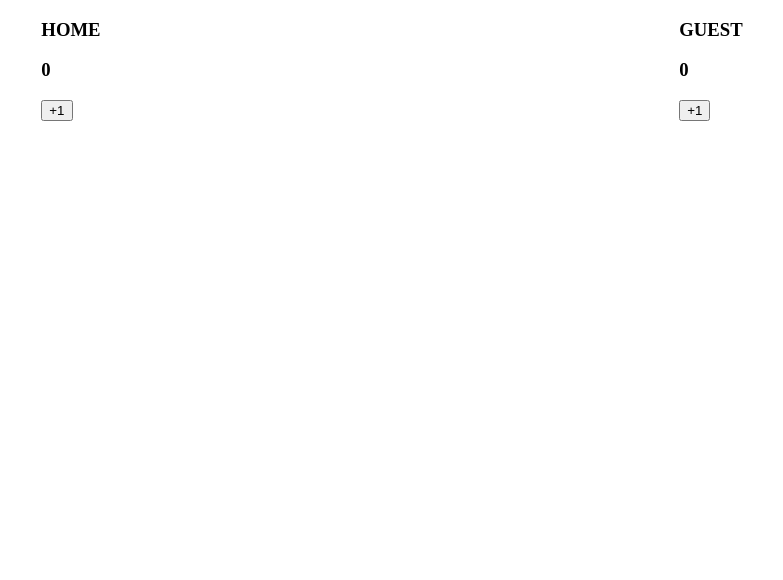
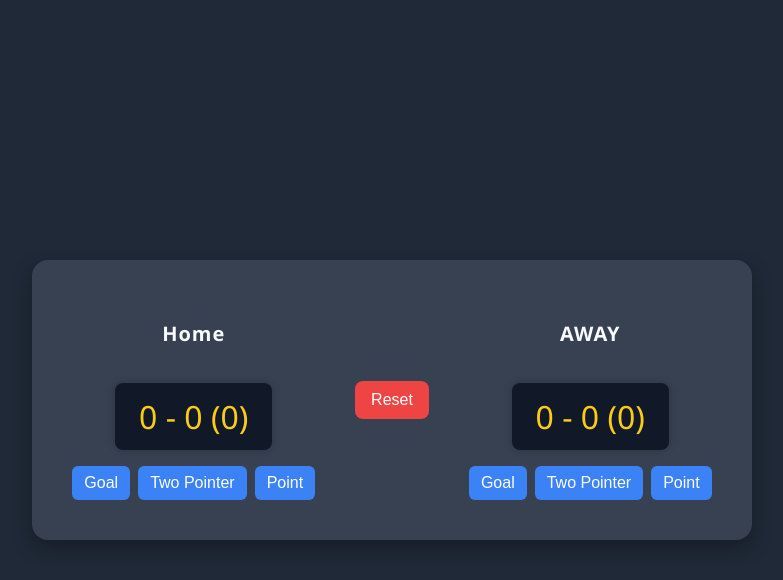
Before and after one commit to TadhgRooney/GaaScoreTracker, a plain HTML site: page index.html in a window 1280 px wide. Shown: the whole page, without its empty margins (248-1031 px from the left). Drawn offline with Linux system fonts and the light colour scheme.

Commit message:
Add files via upload
Upgraded UI, added a reset button, made goals and points separate and let user type in name of team

```diff
--- a/index.css
+++ b/index.css
@@ -1,8 +1,93 @@
-body{
+/* Reset + Center */
+body {
   margin: 0;
+  font-family: 'Segoe UI', sans-serif;
+  background-color: #1f2937;
+  color: #f9fafb;
+  display: flex;
+  justify-content: center;
+  align-items: center;
+  height: 100vh;
 }
 
-.container{
+/* Main Container */
+.scoreboard {
   display: flex;
-  justify-content: space-around;
+  align-items: center;
+  justify-content: space-between;
+  gap: 40px;
+  background-color: #374151;
+  padding: 40px;
+  border-radius: 16px;
+  box-shadow: 0 8px 20px rgba(0, 0, 0, 0.3);
 }
+
+/* Team Box */
+.team {
+  display: flex;
+  flex-direction: column;
+  align-items: center;
+  gap: 16px;
+}
+
+/* Heading */
+.team-header {
+  font-size: 20px;
+  font-weight: 600;
+  letter-spacing: 1px;
+}
+
+/* Score Display */
+.score {
+  font-size: 32px;
+  padding: 12px 24px;
+  background-color: #111827;
+  color: #facc15;
+  border-radius: 8px;
+  min-width: 100px;
+  text-align: center;
+  box-shadow: 0 0 8px rgba(0, 0, 0, 0.2);
+}
+
+/* Button Group */
+.btn-group {
+  display: flex;
+  gap: 8px;
+}
+
+/* Score Buttons */
+.button {
+  padding: 8px 12px;
+  background-color: #3b82f6;
+  color: white;
+  font-size: 16px;
+  border: none;
+  border-radius: 6px;
+  cursor: pointer;
+  transition: background-color 0.2s ease;
+}
+
+.button:hover {
+  background-color: #2563eb;
+}
+
+/* Reset Button */
+.reset-wrapper {
+  display: flex;
+  align-items: center;
+}
+
+.reset-btn {
+  padding: 10px 16px;
+  background-color: #ef4444;
+  color: white;
+  font-size: 16px;
+  border: none;
+  border-radius: 8px;
+  cursor: pointer;
+  transition: background-color 0.2s ease;
+}
+
+.reset-btn:hover {
+  background-color: #dc2626;
+}
--- a/index.html
+++ b/index.html
@@ -1,19 +1,41 @@
-<html>
+<!DOCTYPE html>
+<html lang="en">
 <head>
+  <meta charset="UTF-8" />
+  <meta name="viewport" content="width=device-width, initial-scale=1.0" />
+  <title>Scoreboard</title>
   <link rel="stylesheet" href="index.css">
 </head>
 <body>
-        <div class="container">
-            <div>
-                <h3>HOME</h3>
-                <h3 id = home-score>0</h3>
-                <button id = "home-score-btn" onclick="incrementHomeScore()">+1</button>
+  <div class="scoreboard">
+
+    <!-- Home Team -->
+    <div class="team">
+      <h3 class="team-header" id="away-name" contenteditable="true">Home</h3>
+      <div id="home-score" class="score">0 - 0 (0)</div>
+      <div class="btn-group">
+        <button onclick="incrementHomeScoreGoal()" class="button">Goal</button>
+        <button onclick="incrementHomeScoreTwoPointer()" class="button">Two Pointer</button>
+        <button onclick="incrementHomeScorePoint()" class="button">Point</button>
       </div>
-            <div>
-                <h3>GUEST</h3>
-                <h3 id = "guest-score">0</h3>
-                <button id = "guest-score-btn" onclick="incrementGuestScore()">+1</button>
     </div>
+
+    <!-- Reset Button -->
+    <div class="reset-wrapper">
+      <button onclick="resetScore()" class="reset-btn">Reset</button>
+    </div>
+
+    <!-- Guest Team -->
+    <div class="team">
+      <h3 class="team-header" id="away-name" contenteditable="true">AWAY</h3>
+      <div id="guest-score" class="score">0 - 0 (0)</div>
+      <div class="btn-group">
+        <button onclick="incrementGuestScoreGoal()" class="button">Goal</button>
+        <button onclick="incrementGuestScoreTwoPointer()" class="button">Two Pointer</button>
+        <button onclick="incrementGuestScorePoint()" class="button">Point</button>
+      </div>
+    </div>
+
   </div>
   <script src="index.js"></script>
 </body>
--- a/index.js
+++ b/index.js
@@ -1,19 +1,61 @@
-let homeScoreBtn = document.getElementById("home-score-btn")
-let homeScoreEl = document.getElementById("home-score")
+let homeGoals = 0;
+let homePoints = 0;
+let guestGoals = 0;
+let guestPoints = 0;
 
-let guestScoreBtn = document.getElementById("guest-score-btn")
-let guestScoreEl = document.getElementById("guest-score")
+const homeScoreEl = document.getElementById("home-score");
+const guestScoreEl = document.getElementById("guest-score");
 
-let homeScore =0
-let guestScore = 0
+function updateScores() {
+  const homeTotal = homeGoals * 3 + homePoints;
+  const guestTotal = guestGoals * 3 + guestPoints;
 
-function incrementGuestScore(){
-  guestScore+=1
-  guestScoreEl.textContent = guestScore
-
+  homeScoreEl.textContent = `${homeGoals} - ${homePoints} (${homeTotal})`;
+  guestScoreEl.textContent = `${guestGoals} - ${guestPoints} (${guestTotal})`;
 }
 
-function incrementHomeScore(){
-  homeScore+=1
-  homeScoreEl.textContent=homeScore
+function incrementHomeScoreGoal() {
+  homeGoals += 1;
+  updateScores();
 }
+
+function incrementHomeScoreTwoPointer() {
+  homePoints += 2;
+  updateScores();
+}
+
+function incrementHomeScorePoint() {
+  homePoints += 1;
+  updateScores();
+}
+
+function incrementGuestScoreGoal() {
+  guestGoals += 1;
+  updateScores();
+}
+
+function incrementGuestScoreTwoPointer() {
+  guestPoints += 2;
+  updateScores();
+}
+
+function incrementGuestScorePoint() {
+  guestPoints += 1;
+  updateScores();
+}
+
+function resetScore() {
+  homeGoals = 0;
+  homePoints = 0;
+  guestGoals = 0;
+  guestPoints = 0;
+  updateScores();
+}
+
+function updateTeams(team,value){
+  if(team == 'home'){
+    document.getElementById('home-name').textContent = value || 'HOME';
+  }else if(team == 'guest'){
+    document.getElementById('guest-name').textContent = value || 'GUEST';
+  }
+}
```
Lines whose indentation alone changed are shown as unchanged.
